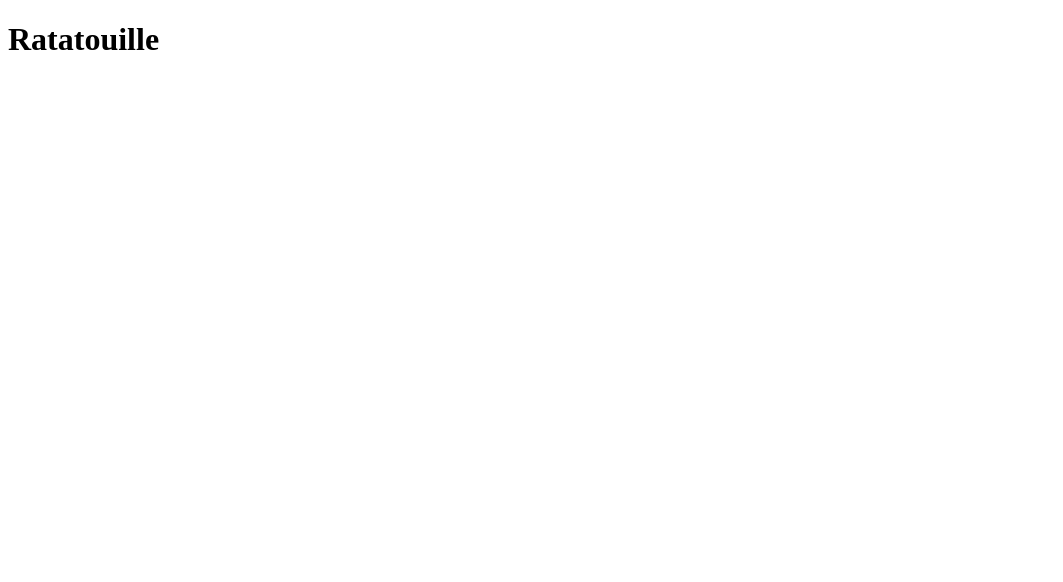
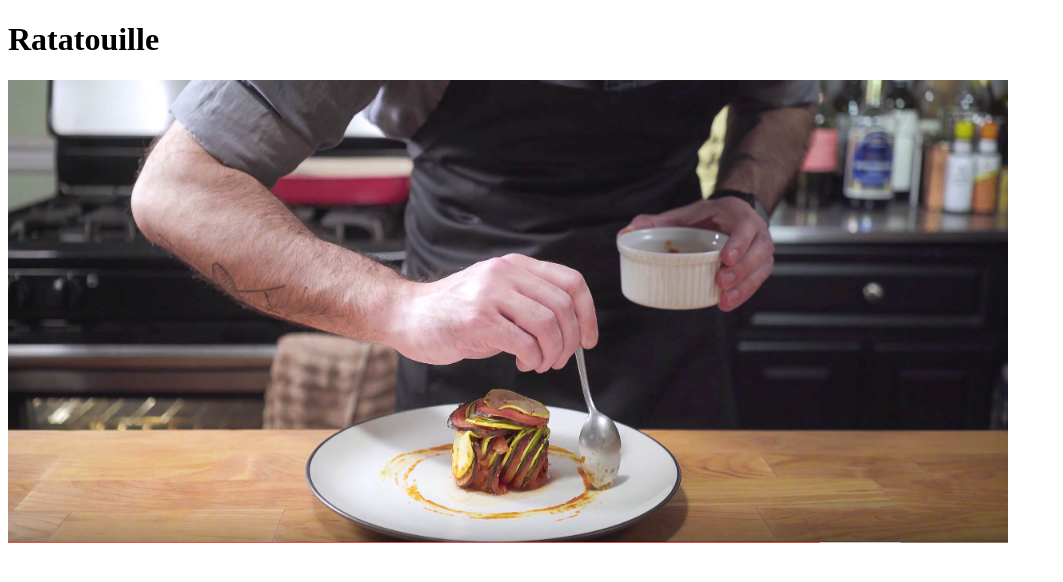
Before and after one commit to ejmcnear/odin-recipes, a plain HTML site: page recipes/ratatouille.html in a window 1280 px wide. Shown: the whole page, without its empty margins (0-1063 px from the left). Drawn offline with Linux system fonts and the light colour scheme.

Commit message:
Add new image file to first recipe
new image file was downloaded to image directory and added to page for
the first recipe

```diff
--- a/recipes/ratatouille.html
+++ b/recipes/ratatouille.html
@@ -6,5 +6,7 @@
 
     <body>
         <h1>Ratatouille</h1>
+        <img src="../images/mousechef2.jpg" alt="Image of cook plating the finished product of the recipe"
+        width="1000">
     </body>
 </html>
```
Also changed, not shown: images/mousechef2.jpg (added).
